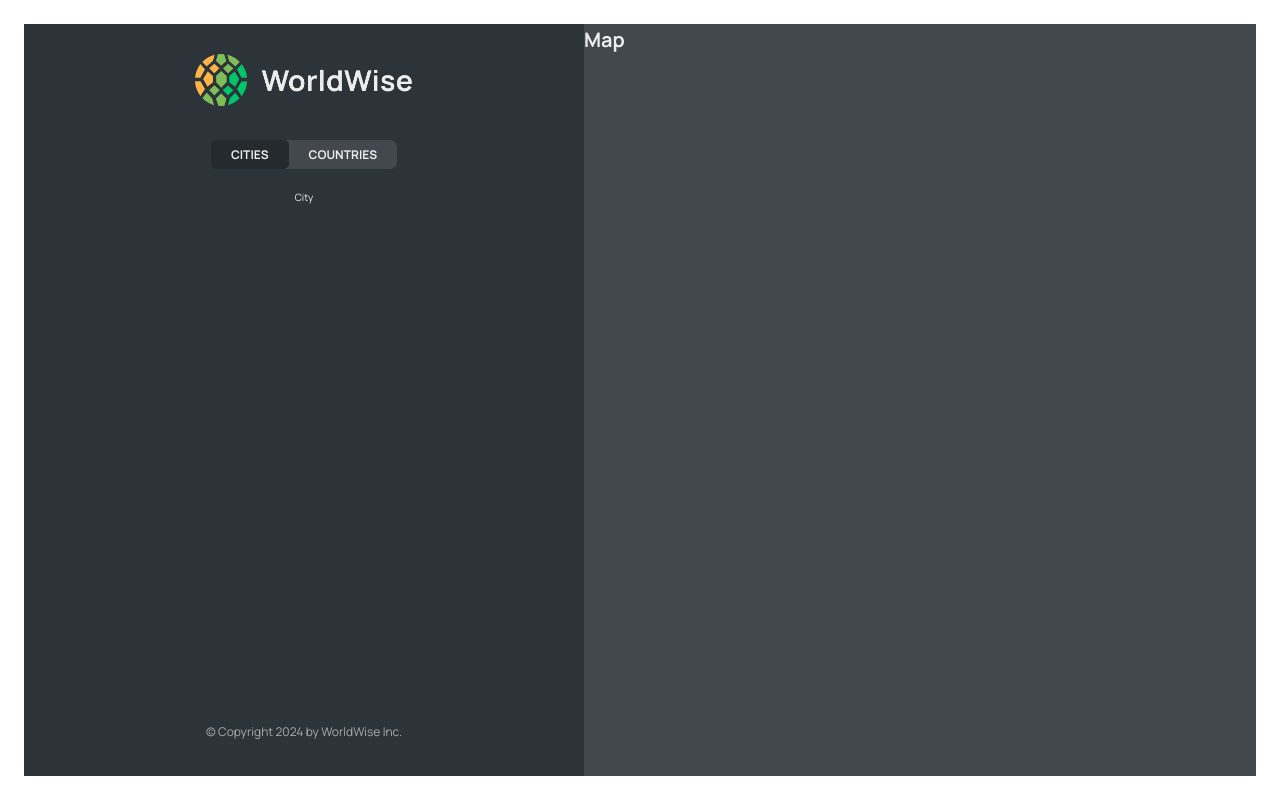
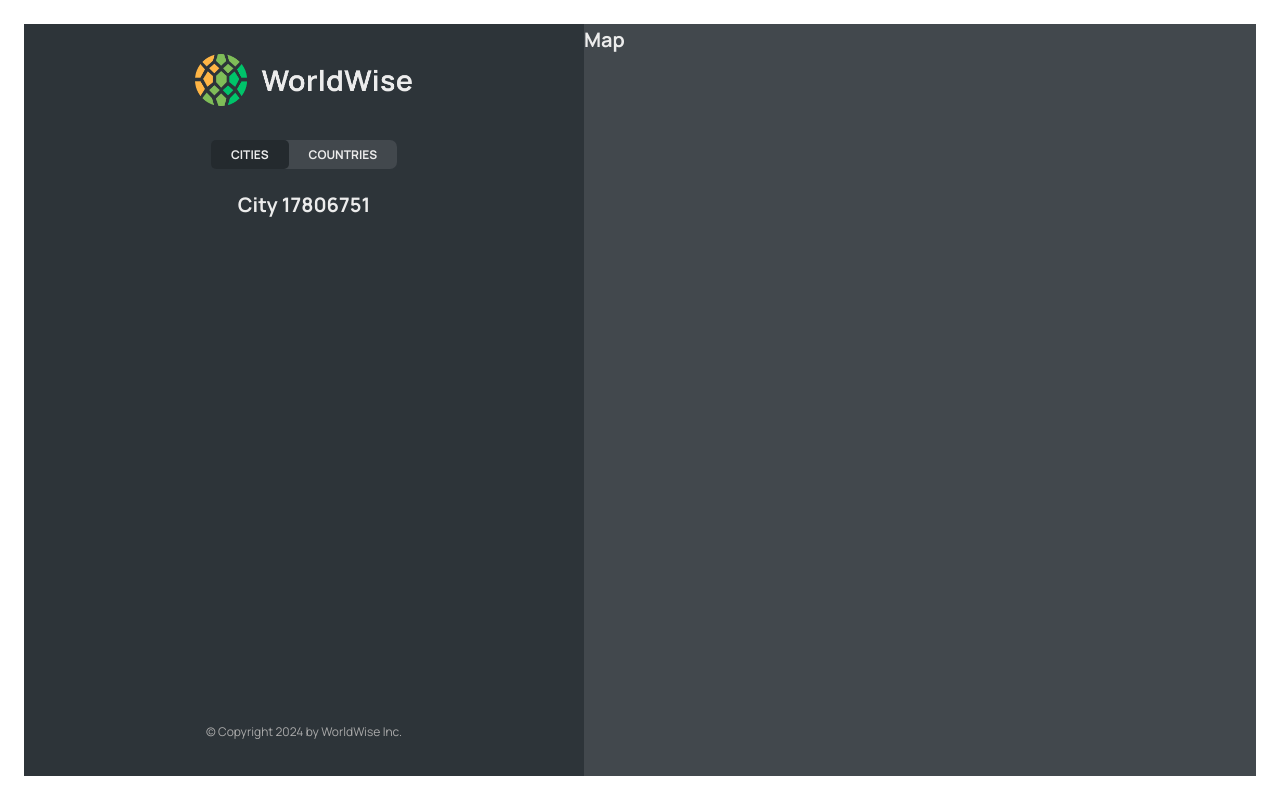
Before and after one commit to 94edwin89/WorldWise, a React (Vite) app: page /app/cities/17806751 in a window 1280 px wide. Built offline with nearby package versions, Linux system fonts and the light colour scheme; data requests are answered from the project's data file.

Commit message:
Dynamic Routes with URL parameters

```diff
--- a/src/App.jsx
+++ b/src/App.jsx
@@ -38,7 +38,7 @@ export default function App() {
         <Route index element={<HomePage />} />
         <Route path="product" element={<Product />} />
         <Route path="pricing" element={<Pricing />} />
-        <Route path="/login" element={<Login />} />
+        <Route path="login" element={<Login />} />
 
         {/* Parent Route and three child Route */}
         <Route path="app" element={<AppLayout />}>
--- a/src/components/City.jsx
+++ b/src/components/City.jsx
@@ -1,3 +1,4 @@
+import { useParams } from "react-router-dom";
 import styles from "./City.module.css";
 
 const formatDate = (date) =>
@@ -9,6 +10,8 @@ const formatDate = (date) =>
   }).format(new Date(date));
 
 function City() {
+  const {id} = useParams();
+
   // TEMP DATA
   const currentCity = {
     cityName: "Lisbon",
@@ -20,8 +23,9 @@ function City() {
   const { cityName, emoji, date, notes } = currentCity;
 
   return (
-
-    <div>City</div>
+    <div>
+      <h1>City {id}</h1>
+    </div>
     //   <div className={styles.city}>
     //     <div className={styles.row}>
     //       <h6>City name</h6>
--- a/src/components/CityItem.jsx
+++ b/src/components/CityItem.jsx
@@ -1,25 +1,23 @@
-import styles from './CityItem.module.css'
-
+import styles from "./CityItem.module.css";
+import { Link } from "react-router-dom";
 
 const formatDate = (date) =>
   new Intl.DateTimeFormat("en", {
     day: "numeric",
     month: "long",
     year: "numeric",
-
   }).format(new Date(date));
 
-
-
 export default function CityItem({ city }) {
-
-    const { cityName, emoji, date } = city;
+  const { cityName, emoji, date, id } = city;
   return (
-        <li className={styles.cityItem}>
+    <li>
+      <Link className={styles.cityItem} to={`${id}`}>
         <span className={styles.emoji}>{emoji}</span>
         <h3 className={styles.name}>{cityName}</h3>
         <time className={styles.date}>({formatDate(date)})</time>
         <button className={styles.deleteBtn}>&times;</button>
+      </Link>
     </li>
-    )
+  );
 }
```
Lines whose indentation alone changed are shown as unchanged.
